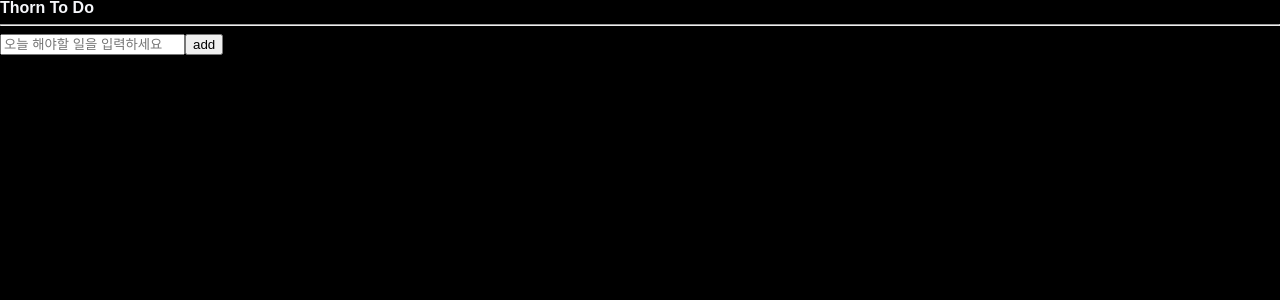
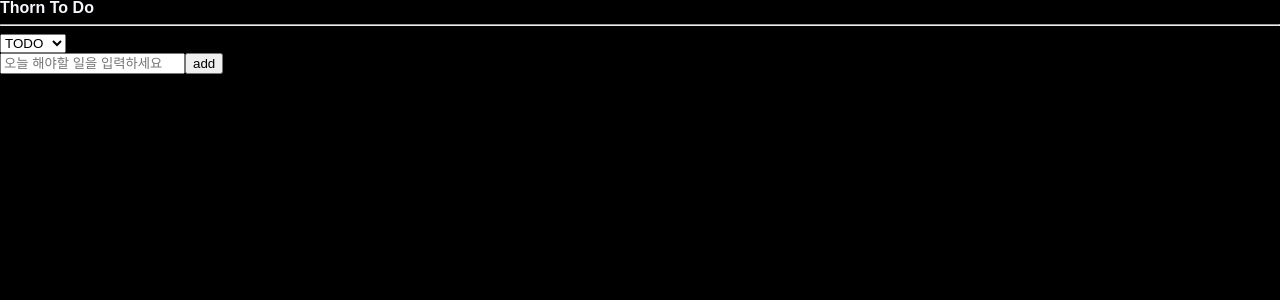
Before and after one commit to xowoony/thorn-to-do, a React (Create React App) app: page / in a window 1280 px wide. Shown: the top 300 px of the page. Built offline with nearby package versions, Linux system fonts and the light colour scheme.

Commit message:
option 생성

```diff
--- a/src/components/ToDoList.tsx
+++ b/src/components/ToDoList.tsx
@@ -2,17 +2,19 @@ import { useRecoilValue } from "recoil";
 import CreateToDo from "./CreateToDo";
 import { toDoSelector } from "./atoms";
 
-
 function ToDoList() {
-   // 배열 안의 배열을 선택하려면 이렇게 배열을 열고 순서대로 이름을 지정하면 된다.
   const [toDo, doing, done] = useRecoilValue(toDoSelector);
 
   return (
     <div>
       <h1>Thorn To Do</h1>
       <hr />
+      <select>
+        <option value="TODO">TODO</option>
+        <option value="DOING">DOING</option>
+        <option value="DONE">DONE</option>
+      </select>
       <CreateToDo />
-
     </div>
   );
 }
```
